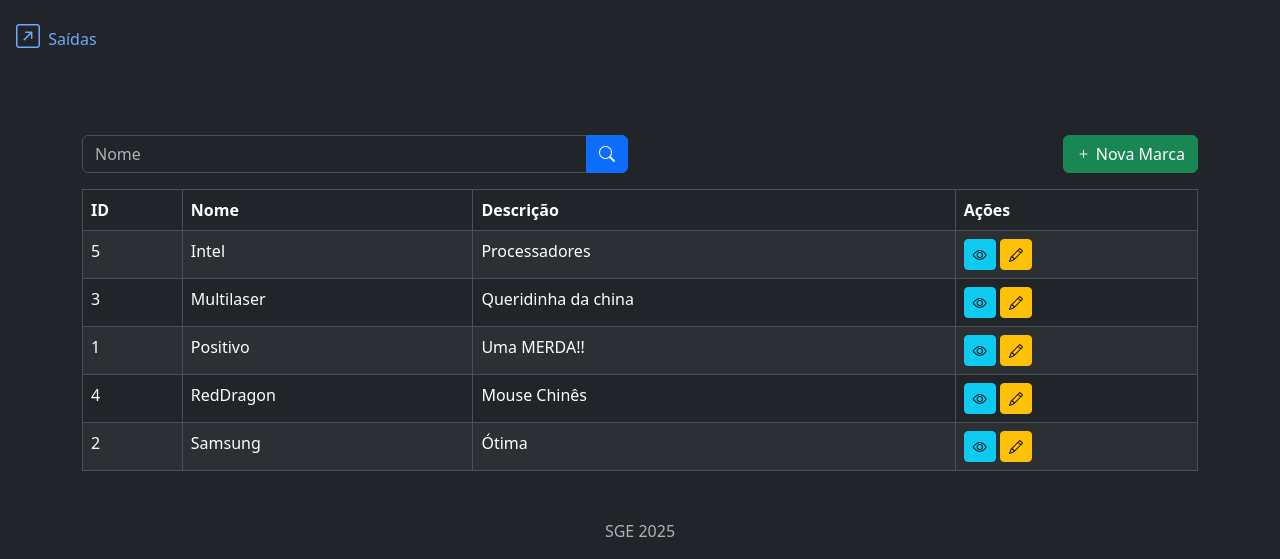
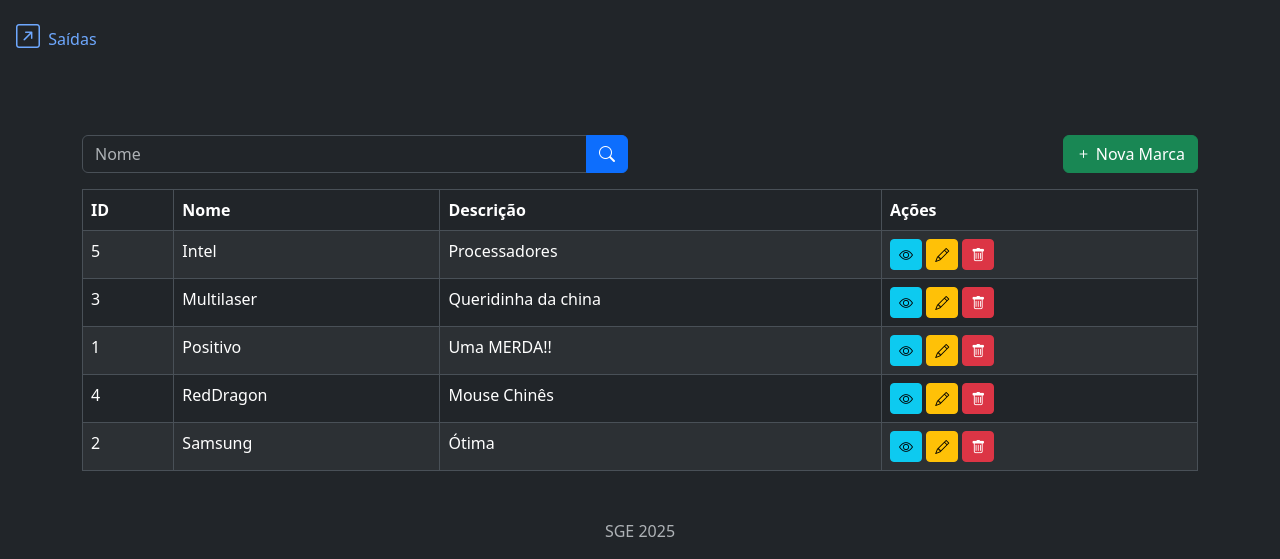
Before and after one commit to Lucas-Espindola-dev/SGE_Pycode, a Django app: page /brands/list/ in a window 1280 px wide. Shown: the part 366-925 px from the top of the page. Run offline with Django 5.2, Linux system fonts and the light colour scheme; data comes from the database, SQL or seed files in the repository; some libraries are stand-ins or nearby versions.

Commit message:
Adding a link to delete a brand

```diff
--- a/brands/templates/brands_list.html
+++ b/brands/templates/brands_list.html
@@ -48,6 +48,9 @@
                     <a href="{% url 'brand_update' brand.id%}" class="btn btn-warning btn-sm">
                         <i class="bi bi-pencil"></i>
                     </a>
+                    <a href="{% url 'brand_delete' brand.id %}" class="btn btn-danger btn-sm">
+                        <i class="bi bi-trash"></i>
+                    </a>
                 </td>
             </tr>
         {% endfor %}
```
